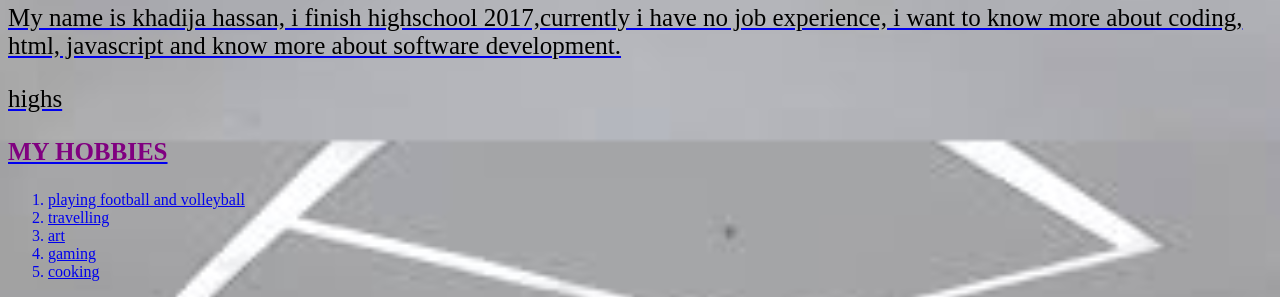
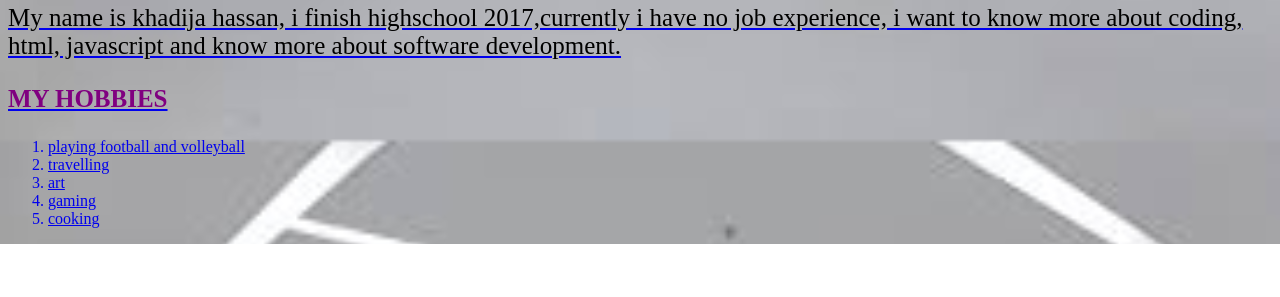
Before and after one commit to khadija-bit/about-me, a plain HTML site: page index.html in a window 1280 px wide. Shown: the part 711-1008 px from the top of the page. After the commit the page ends 955 px from the top, so only its background shows below. Drawn offline with Linux system fonts and the light colour scheme; files whose address does not match are found by name.

Commit message:
Add commit about-me

```diff
--- a/index.html
+++ b/index.html
@@ -20,7 +20,6 @@
  <body>
    <h3>ABOUT ME</h3>
    <p>My name is khadija hassan, i finish highschool 2017,currently i have no job experience, i want to know more about coding, html, javascript and know more about software development. </p>
-<p>highs</p>
  <h3>MY HOBBIES</h3>
  <div class="khadija">
 
```
